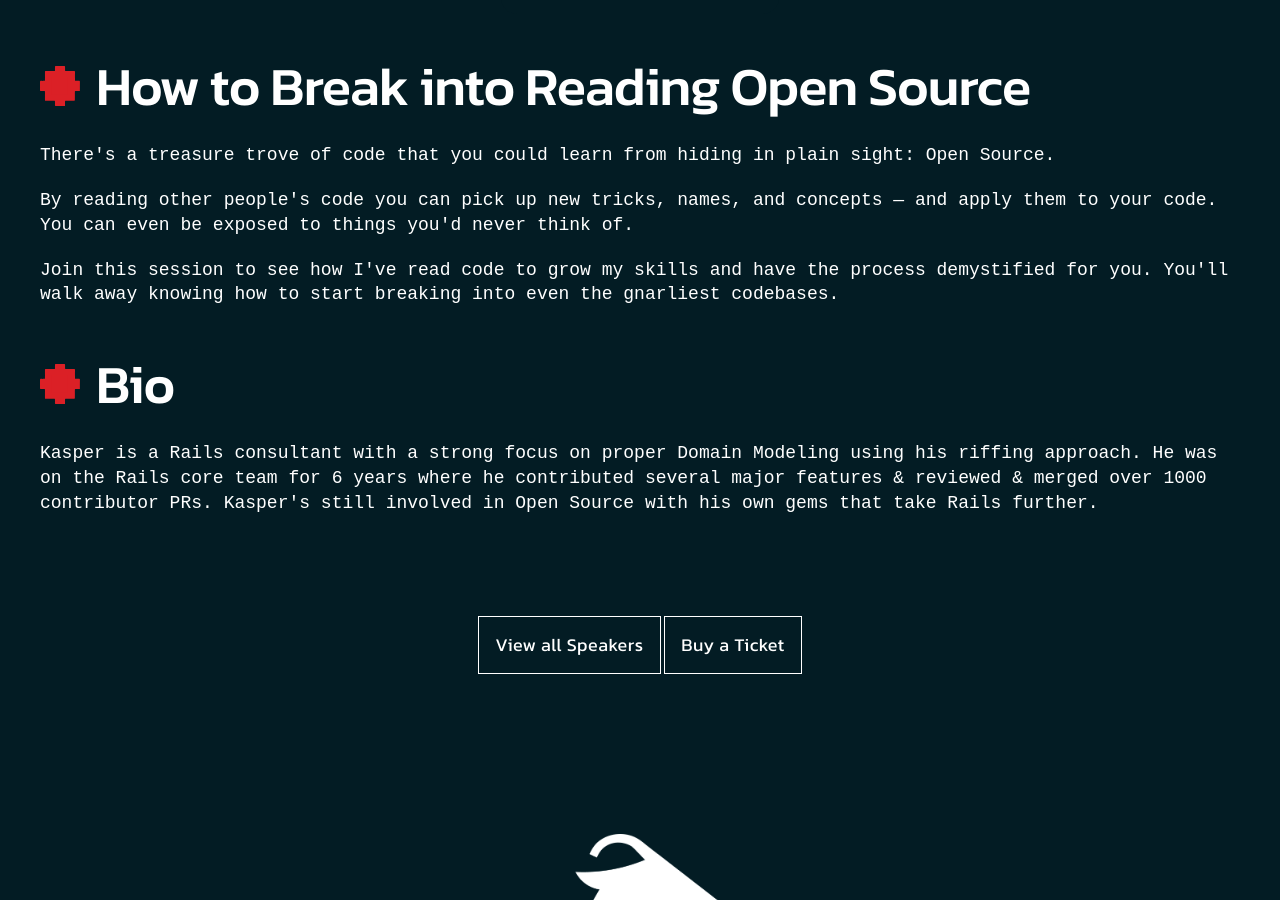
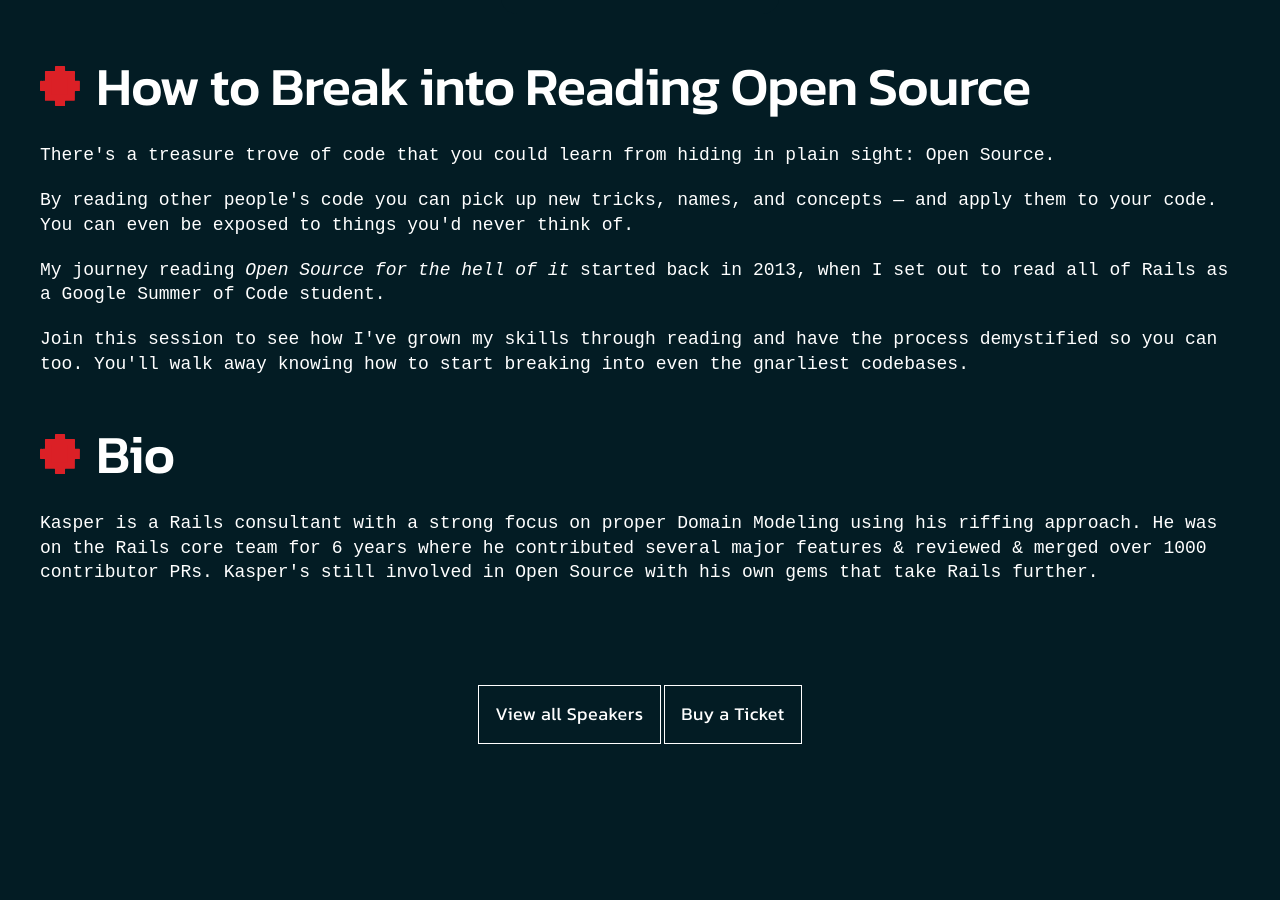
Before and after one commit to euruko/2024.euruko.org, a Jekyll site: the page built from speakers/kasper_timm_hansen.html, in a window 1280 px wide and 900 px high, scrolled down 694 px. Built offline with Jekyll 4.4.1, drawn with Linux system fonts in a browser that asks for light colours; comment, search, counter and statistics services are not loaded.

Commit message:
Kasper talk description

```diff
--- a/speakers/kasper_timm_hansen.html
+++ b/speakers/kasper_timm_hansen.html
@@ -36,7 +36,10 @@ layout: page
             By reading other people's code you can pick up new tricks, names, and concepts — and apply them to your code. You can even be exposed to things you'd never think of.
           </p>
           <p class="section__article__text mb--2">
-            Join this session to see how I've read code to grow my skills and have the process demystified for you. You'll walk away knowing how to start breaking into even the gnarliest codebases.
+            My journey reading <i>Open Source for the hell of it</i> started back in 2013, when I set out to read all of Rails as a Google Summer of Code student.
+          </p>
+          <p class="section__article__text mb--2">
+          Join this session to see how I've grown my skills through reading and have the process demystified so you can too. You'll walk away knowing how to start breaking into even the gnarliest codebases.
           </p>
         </div>
       </article>
```
